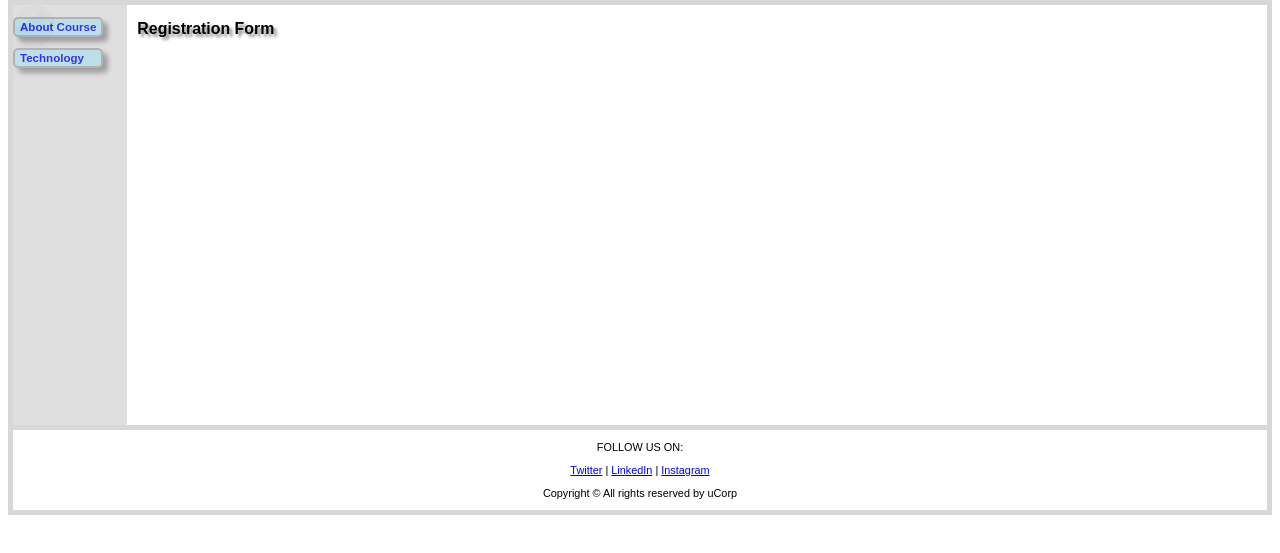
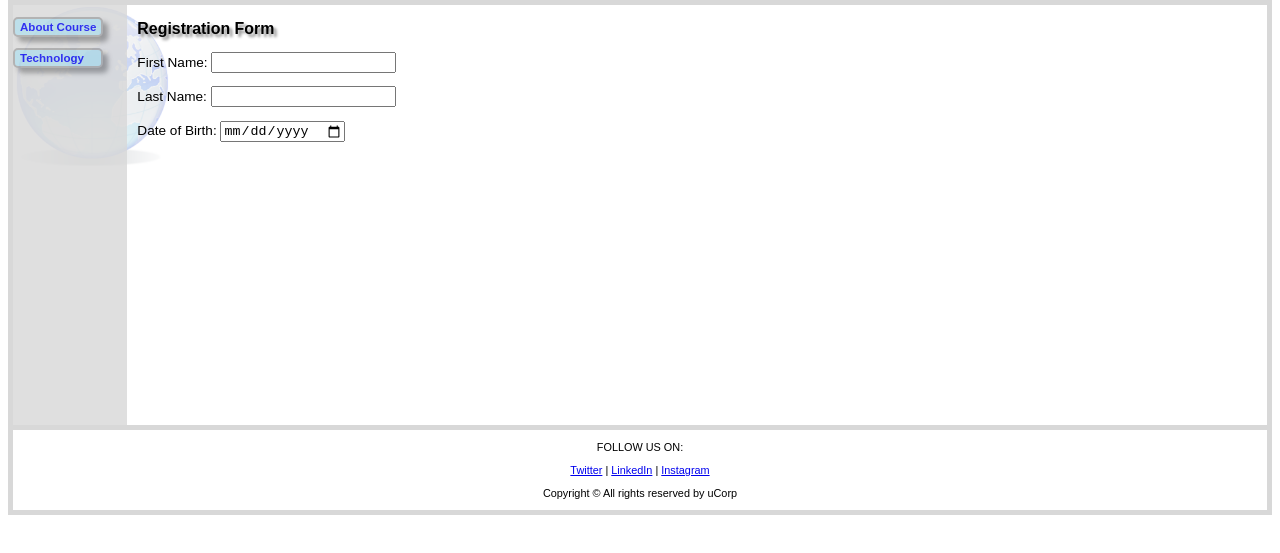
Before and after one commit to SidewardsBanana/Home, a plain HTML site: page CIW/Lab_8-1/form.html in a window 1280 px wide. Shown: the part 91-644 px from the top of the page. Drawn offline with Linux system fonts and the light colour scheme.

Commit message:
Added 1st Section of 8-1

```diff
--- a/CIW/Lab_8-1/form.htm
+++ b/CIW/Lab_8-1/form.html
@@ -24,6 +24,20 @@
 
 <h1>Registration Form</h1>
 
+<form>
+    <p>
+        <label for="first">First Name: </label>
+        <input type="text" name="firstname" id="first" />
+    </p>
+    <p>
+        <label for="last">Last Name: </label>
+        <input type="text" name="lastname" id="last" />
+    </p>
+    <p>
+        <label for="db">Date of Birth: </label>
+        <input type="date" name="dob" id="db" />
+    </p>
+</form>
 </article>
 
 
```
